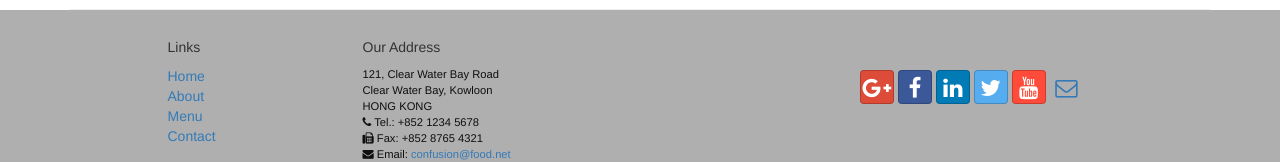
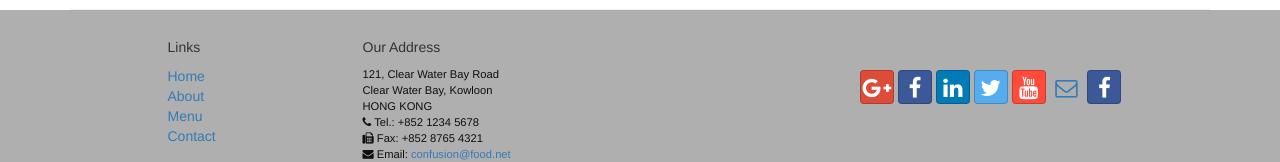
Before and after one commit to YuleidyVdres/Con-Fusion-Restaurant, a website: page index.html in a window 1280 px wide. Shown: the part 2050-2212 px from the top of the page. Drawn offline with Linux system fonts and the light colour scheme.

Commit message:
Nueva utilidad

```diff
--- a/index.html
+++ b/index.html
@@ -325,6 +325,7 @@
                         <a class="btn btn-social-icon btn-twitter" href="http://twitter.com/"><i class="fa fa-twitter"></i></a>
                         <a class="btn btn-social-icon btn-youtube" href="http://youtube.com/"><i class="fa fa-youtube"></i></a>
                         <a class="btn btn-social-icon" href="mailto:"><i class="fa fa-envelope-o"></i></a>
+                        <a class="btn btn-social-icon btn-facebook" href="http://facebook.com/"><i class="fa fa-facebook"></i></a>
                     </div>
                 </div>
                 <div class="col-xs-12">
```
